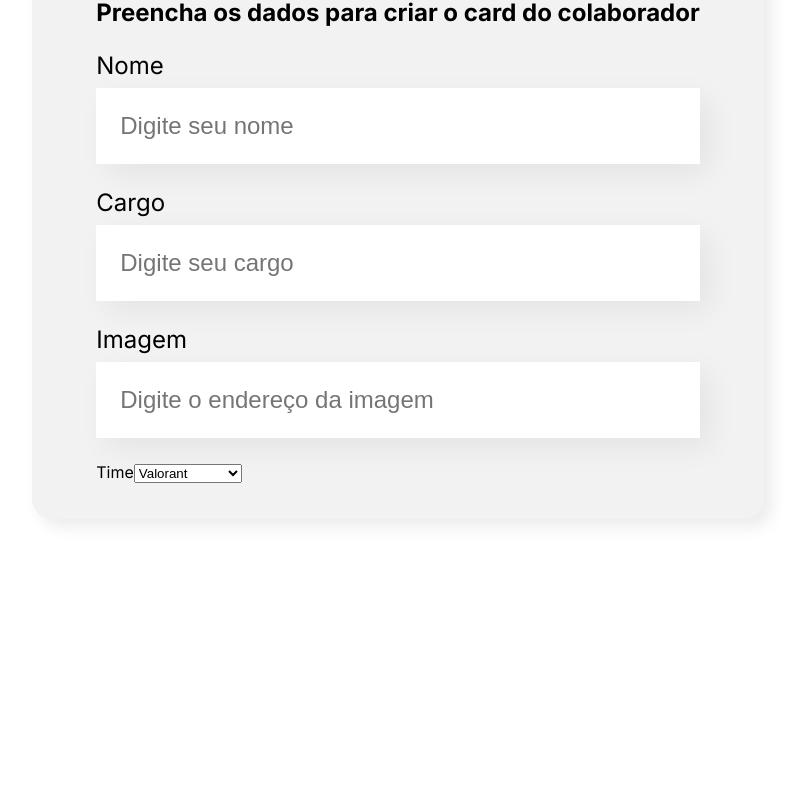
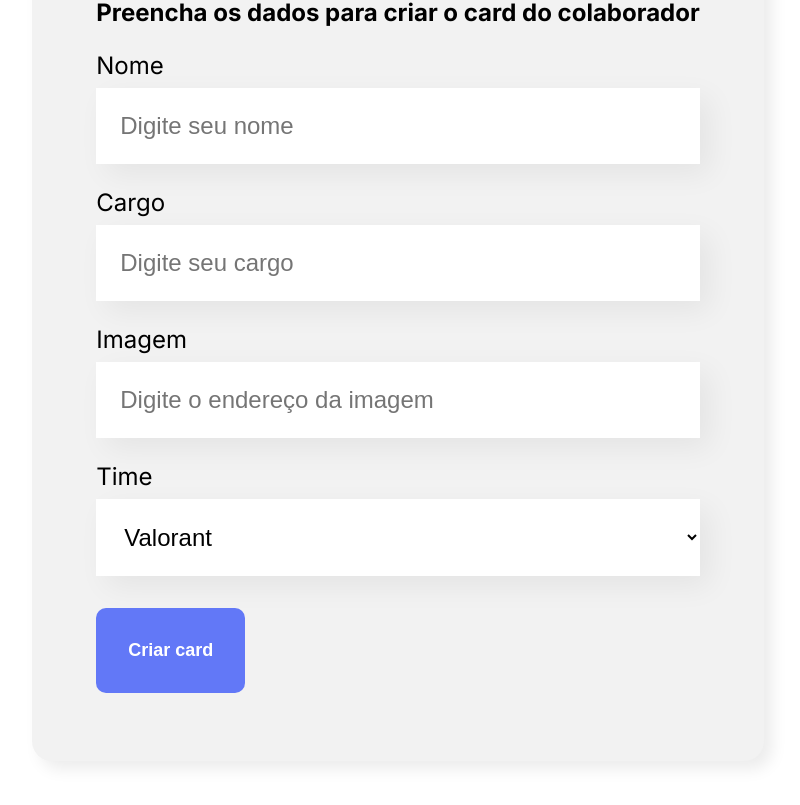
Before and after one commit to matheuskaully/organo, a React (Vite) app: page / in a window 1280 px wide. Shown: the part 616-1421 px from the top of the page, without its empty margins (242-1042 px from the left). Before the commit the page ends 1215 px from the top, so only its background shows below. Built offline with nearby package versions, Linux system fonts and the light colour scheme.

Commit message:
adiciona button e validação

```diff
--- /dev/null
+++ b/src/components/Button/index.tsx
@@ -0,0 +1,14 @@
+import React from "react";
+import './style.css'
+
+interface ButtonProps {
+  children: any
+}
+
+export function Button(props:ButtonProps) {
+  return (
+    <button className="button-style">
+      {props.children}
+    </button>
+  )
+}
--- /dev/null
+++ b/src/components/Button/style.css
@@ -0,0 +1,17 @@
+.button-style {
+  background-color: #6278f7;
+  border-radius: 10px;
+  font-weight: 700;
+  font-size: 18px;
+  padding: 32px;
+  border: none;
+  cursor: pointer;
+  color: #fff;
+  margin: 32px 0;
+}
+
+.button-style:hover {
+  color: #95ffd4;
+  background-color: #566be7;
+  transition: 0.3s;
+}
--- a/src/components/Form/index.tsx
+++ b/src/components/Form/index.tsx
@@ -1,19 +1,49 @@
 import React from "react"
 import { Text } from "../Text"
 import { List } from "../List"
+import { Button } from "../Button"
 import './style.css'
 
 export function Form() {
-  const lista = ["Valorant", "Counter-Strike", "Pubg"]
+  const lista = [
+    "Valorant",
+    "Counter-Strike 2",
+    "League of Legends",
+    "Fortnite",
+    "Tom Clancy's Rainbow Six Siege"
+  ]
+
+  function handleSave(event: { preventDefault: () => void} ) {
+    event.preventDefault()
+    alert('Card criado com sucesso.')
+  }
 
   return (
     <section className="form">
-      <form action="">
+      <form onSubmit={handleSave}>
         <h2>Preencha os dados para criar o card do colaborador</h2>
-        <Text label="Nome" placeholder="Digite seu nome" />
-        <Text label="Cargo" placeholder="Digite seu cargo" />
-        <Text label="Imagem" placeholder="Digite o endereço da imagem" />
-        <List label="Time" items={lista} />
+        <Text
+          label="Nome"
+          placeholder="Digite seu nome"
+          required={true}
+        />
+        <Text
+          label="Cargo"
+          placeholder="Digite seu cargo"
+          required={true}
+        />
+        <Text
+          label="Imagem"
+          placeholder="Digite o endereço da imagem"
+        />
+        <List
+          label="Time"
+          items={lista}
+          required={true}
+        />
+        <Button>
+          Criar card
+        </Button>
       </form>
     </section>
   )
--- a/src/components/List/index.tsx
+++ b/src/components/List/index.tsx
@@ -4,16 +4,21 @@ import './style.css'
 interface ListProps {
   label: string
   items: string[]
+  required: boolean
 }
 
-export function List({label, items}: ListProps) {
+export function List({label, items, required}: ListProps) {
   return (
-    <div>
+    <div className="list">
       <label>{label}</label>
-      <select name="" id="">
+      <select required={required}>
         {items.map(item => {
           return (
-            <option value="">{item}</option>
+            <option
+              key={item}
+            >
+              {item}
+            </option>
           )
         })}
       </select>
--- a/src/components/List/style.css
+++ b/src/components/List/style.css
@@ -0,0 +1,14 @@
+.list label {
+  display: block;
+  margin-bottom: 8px;
+  font-size: 24px;
+}
+
+.list select {
+  background-color: #fff;
+  box-shadow: 10px 10px 30px rgba(0, 0, 0, 0.06);
+  width: 100%;
+  border: none;
+  font-size: 24px;
+  padding: 24px;
+}
--- a/src/components/Text/index.tsx
+++ b/src/components/Text/index.tsx
@@ -4,13 +4,18 @@ import './style.css'
 interface TextProps {
   label: string
   placeholder: string
+  required?: boolean
 }
 
-export function Text({label, placeholder}: TextProps) {
+export function Text({label, placeholder, required}: TextProps) {
   return (
     <div className="text-label">
       <label htmlFor="">{label}</label>
-      <input type="text" placeholder={placeholder} />
+      <input
+        required={required}
+        type="text"
+        placeholder={placeholder}
+      />
     </div>
   )
 }
```
